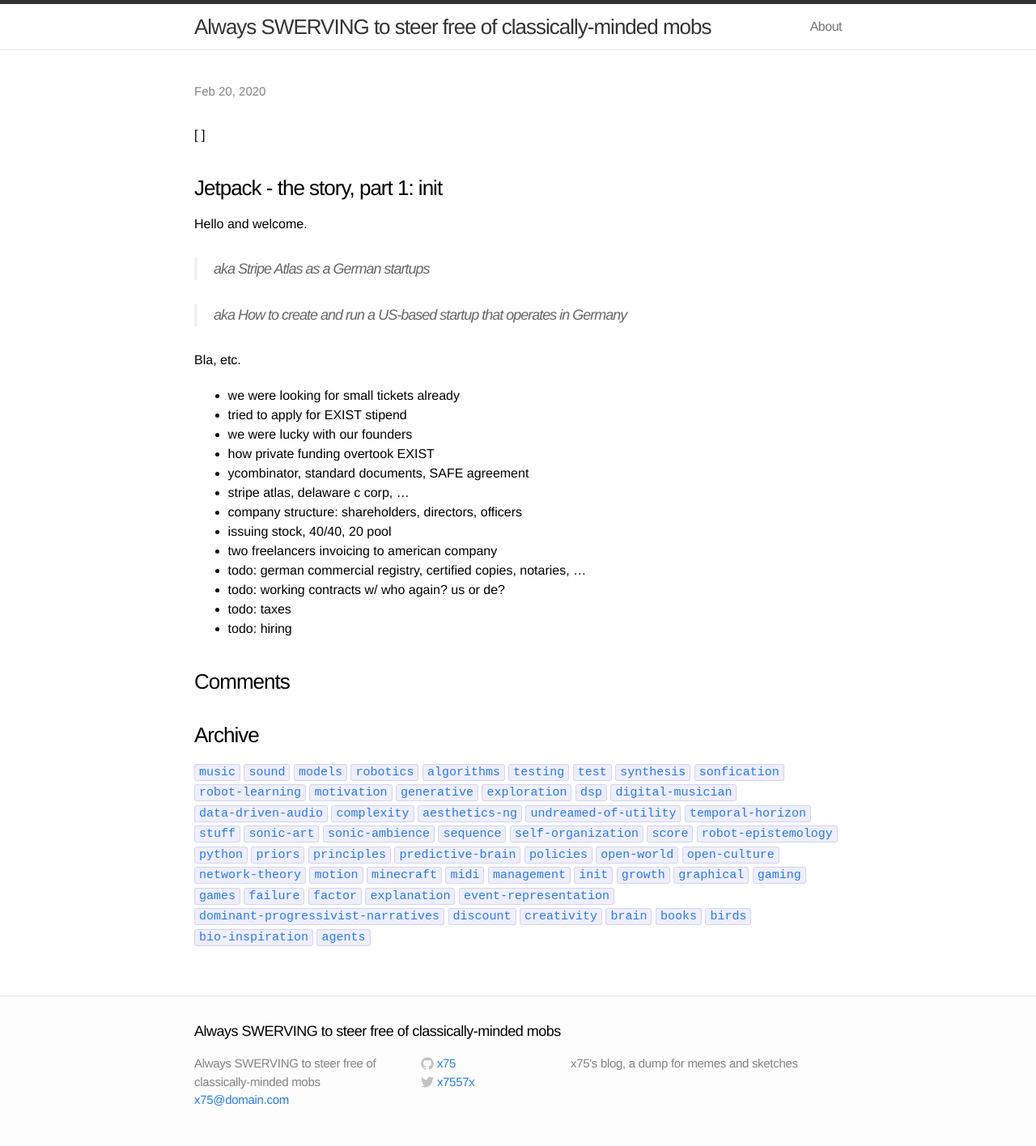
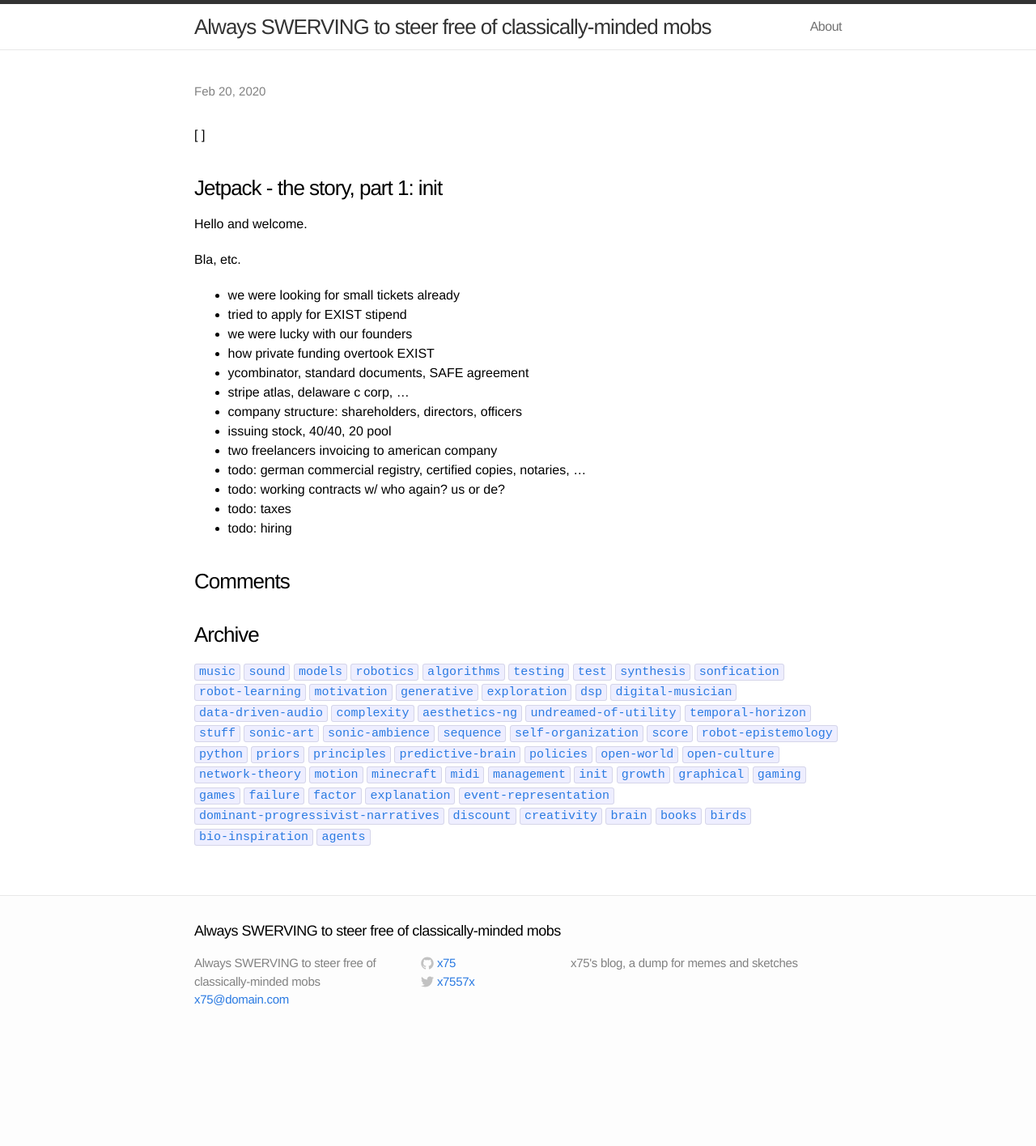
Before and after one commit to x75/x75.github.io, a Jekyll site: the page built from _posts/2020-02-20-jetpack-the-story-1-init.md, in a window 1280 px wide. Shown: the whole page at 81% size. Built offline with Jekyll 4.4.1, drawn with Linux system fonts in a browser that asks for light colours; our own code applies the rules of GitHub Pages for plain Markdown files; after the commit the page ends 1292 px from its top, so only the background shows below that.

Commit message:
jetpack story defunct? 2

```diff
--- a/_posts/2020-02-20-jetpack-the-story-1-init.md
+++ b/_posts/2020-02-20-jetpack-the-story-1-init.md
@@ -8,10 +8,6 @@ tags: robotics, research, startups
 ### Jetpack - the story, part 1: init
 
 Hello and welcome.
-
-> aka Stripe Atlas as a German startups
-
-> aka How to create and run a US-based startup that operates in Germany
 
 Bla, etc.
 
```
